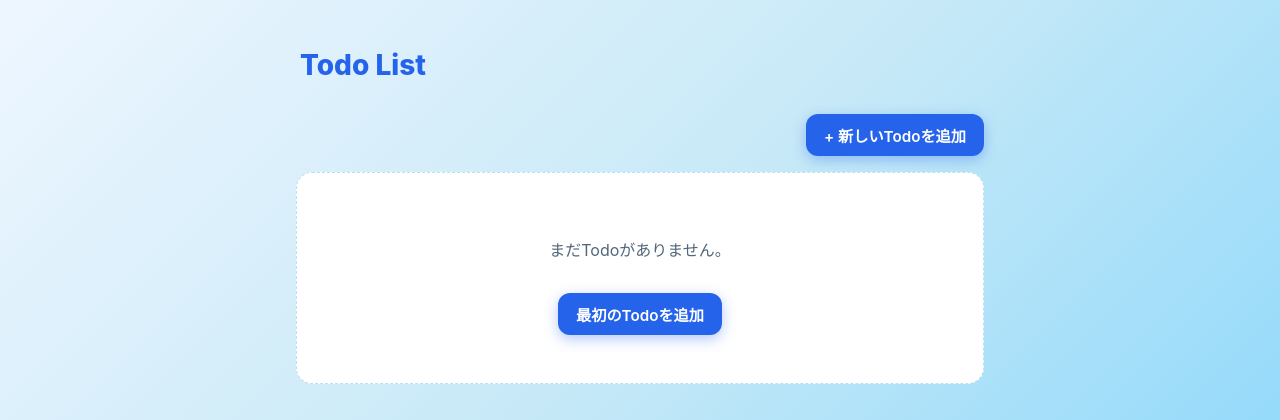
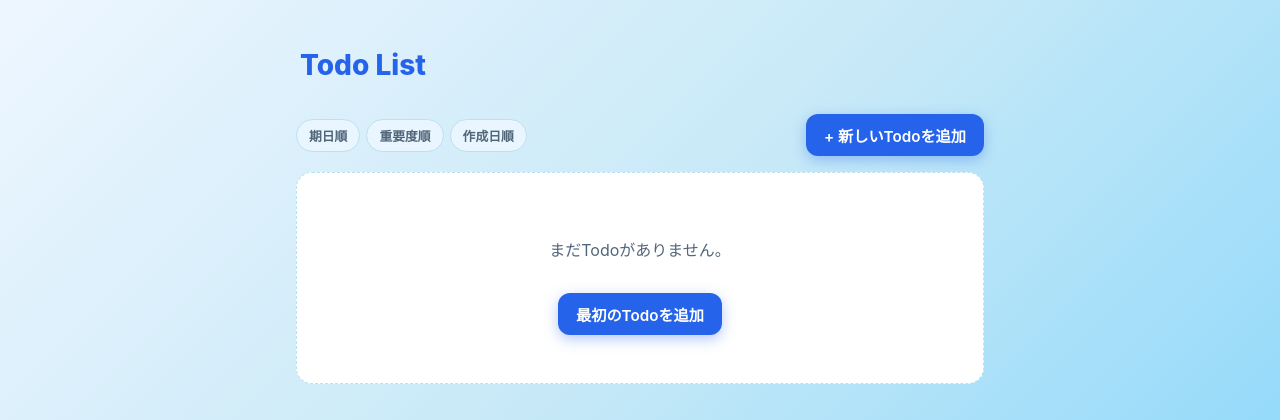
Before and after one commit to yurin02/todo-list-app, a FastAPI app: template app/templates/index.html in a window 1280 px wide. Shown: the top 420 px of the page. Run offline with FastAPI, Linux system fonts and the light colour scheme; the template is opened without the code that fills it, so the values that code supplies are empty.

Commit message:
Add sort tabs for due date / priority / created order
Sort choice is passed via ?sort= query param and defaults to the
existing due-date-ascending behavior when omitted or invalid.

```diff
--- a/app/main.py
+++ b/app/main.py
@@ -25,10 +25,12 @@ def _with_overdue_flag(todos: list[dict]) -> list[dict]:
 
 
 @app.get("/")
-def index(request: Request):
-    todos = _with_overdue_flag(sheets.list_todos())
+def index(request: Request, sort: str = sheets.DEFAULT_SORT):
+    if sort not in sheets.SORT_KEYS:
+        sort = sheets.DEFAULT_SORT
+    todos = _with_overdue_flag(sheets.list_todos(sort=sort))
     return templates.TemplateResponse(
-        "index.html", {"request": request, "todos": todos}
+        "index.html", {"request": request, "todos": todos, "current_sort": sort}
     )
 
 
--- a/app/sheets.py
+++ b/app/sheets.py
@@ -113,10 +113,19 @@ def _find_row_index(todo_id: str) -> int:
     raise ValueError(f"Todo not found: {todo_id}")
 
 
-def list_todos() -> list[dict]:
+SORT_KEYS = {
+    "due": lambda r: r.get("DueDate") or "9999-99-99",
+    "priority": lambda r: -int(r.get("Priority") or DEFAULT_PRIORITY),
+    "created": lambda r: r.get("CreatedAt") or "",
+}
+DEFAULT_SORT = "due"
+
+
+def list_todos(sort: str = DEFAULT_SORT) -> list[dict]:
     worksheet = _get_worksheet()
     records = [_normalize(r) for r in worksheet.get_all_records()]
-    records.sort(key=lambda r: (r.get("DueDate") or "9999-99-99"))
+    key_func = SORT_KEYS.get(sort, SORT_KEYS[DEFAULT_SORT])
+    records.sort(key=key_func)
     return records
 
 
--- a/app/static/style.css
+++ b/app/static/style.css
@@ -101,7 +101,39 @@ body {
 
 .toolbar {
   display: flex;
-  justify-content: flex-end;
+  flex-wrap: wrap;
+  align-items: center;
+  justify-content: space-between;
+  gap: 12px;
+}
+
+.sort-tabs {
+  display: flex;
+  gap: 6px;
+}
+
+.sort-tab {
+  padding: 6px 12px;
+  border-radius: 999px;
+  border: 1px solid var(--border);
+  background: var(--surface-alt);
+  color: var(--text-secondary);
+  font-size: 0.8rem;
+  font-weight: 600;
+  text-decoration: none;
+  transition: all 0.15s ease;
+}
+
+.sort-tab:hover {
+  color: var(--text-primary);
+  box-shadow: var(--shadow-md);
+}
+
+.sort-tab.is-active {
+  color: #ffffff;
+  background: var(--accent);
+  border-color: transparent;
+  box-shadow: 0 4px 14px var(--accent-glow);
 }
 
 /* Buttons */
--- a/app/templates/index.html
+++ b/app/templates/index.html
@@ -2,6 +2,11 @@
 {% block title %}Todo List{% endblock %}
 {% block content %}
 <div class="toolbar">
+  <div class="sort-tabs">
+    <a href="/?sort=due" class="sort-tab {% if current_sort == 'due' %}is-active{% endif %}">期日順</a>
+    <a href="/?sort=priority" class="sort-tab {% if current_sort == 'priority' %}is-active{% endif %}">重要度順</a>
+    <a href="/?sort=created" class="sort-tab {% if current_sort == 'created' %}is-active{% endif %}">作成日順</a>
+  </div>
   <a href="/todos/new" class="btn btn-primary">+ 新しいTodoを追加</a>
 </div>
 
```
